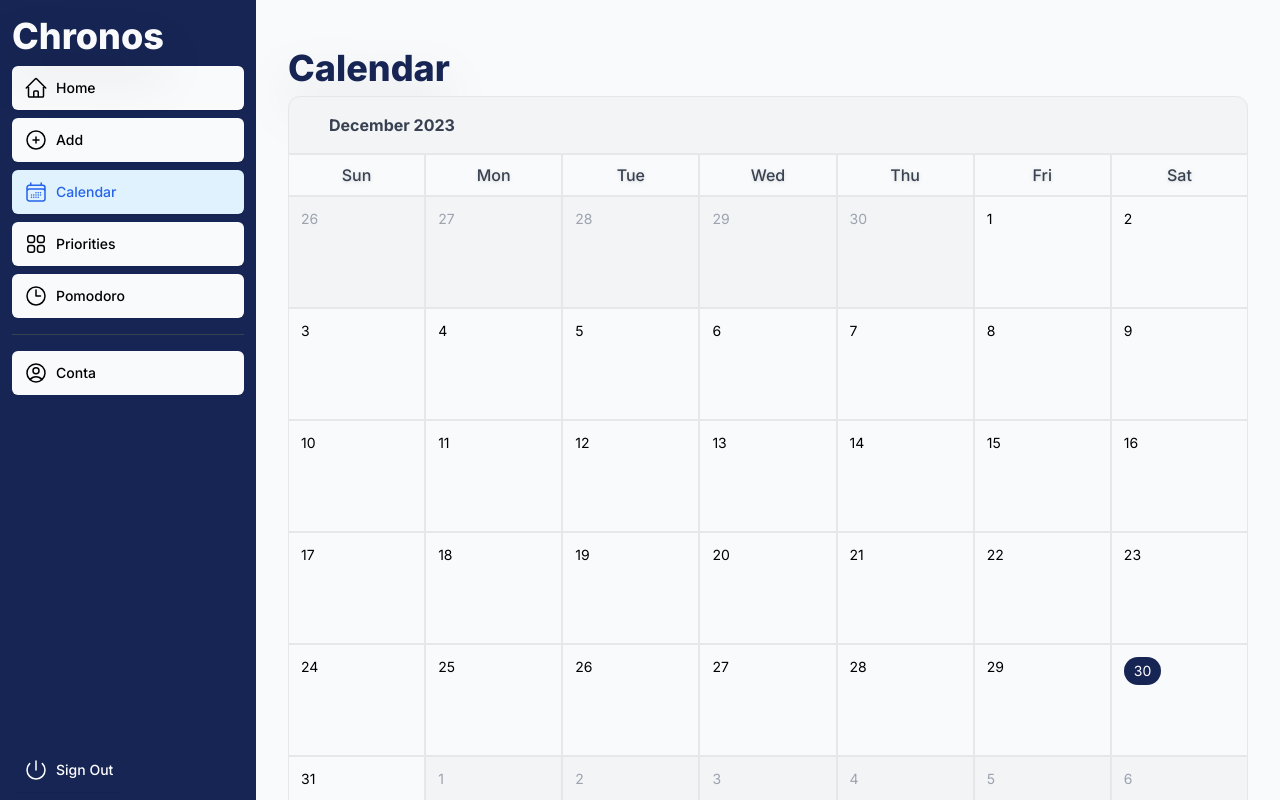
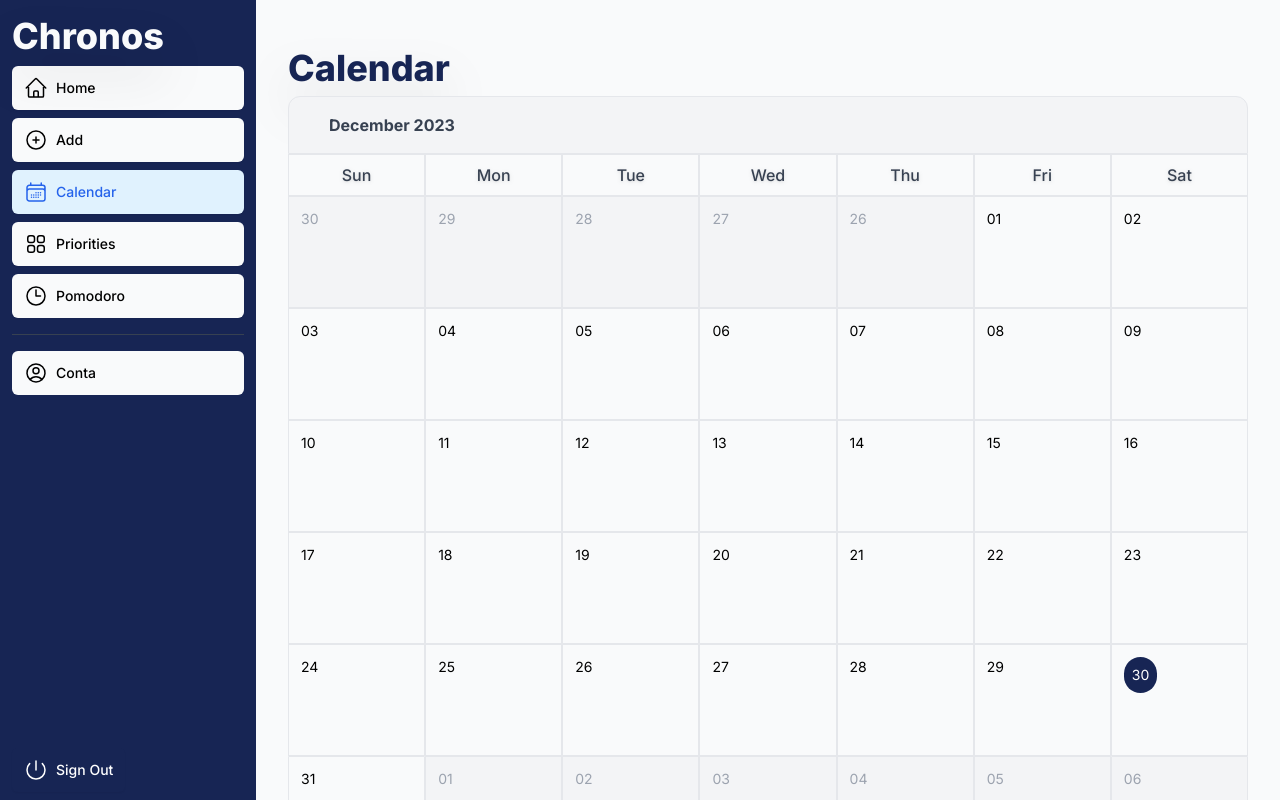
Before and after one commit to lucasKoyama/chronos-frontend, a Next.js app: page /app/calendar in a window 1280 px wide. Built offline with nearby package versions, Linux system fonts and the light colour scheme.

Commit message:
refactor: changed the way to create the calendar days to show tasks more easily

```diff
--- a/src/app/ui/calendar/Calendar.tsx
+++ b/src/app/ui/calendar/Calendar.tsx
@@ -9,32 +9,42 @@ interface CalendarProps {
 }
 
 export default function Calendar({ year, month }: CalendarProps) {
-  const [days, setDays] = useState<number[]>([]);
+  const { tasks } = useTasks();
+
+  const [days, setDays] = useState<string[]>([]);
   const [tasksOfDay, setTasksOfDay] = useState<string>('');
+
+  const twoDigit = (month: number) => month + 1 < 10 ? '0'+(month+1) : month+1;
+  const currentYearMonth = `${year}-${twoDigit(month)}`;
+
   useEffect(() => {
-    const getDaysInMonth = (year: number, month: number): number => {
+    const getLastDayOfMonth = (year: number, month: number): number => {
       return new Date(year, month + 1, 0).getDate();
     };
 
-    const firstDayOfMonth = new Date(year, month, 1).getDay();
-    const daysInMonth = getDaysInMonth(year, month);
+    const daysInMonth = getLastDayOfMonth(year, month);
+    const monthDays = Array.from({ length: daysInMonth }, (_, day) => {
+      return `${currentYearMonth}-${twoDigit(day)}`;
+    });
 
-    const lastMonthDays = getDaysInMonth(year, month - 1);
-    const nextMonthDays = 42 - (daysInMonth + firstDayOfMonth);
+    const firstDayOfMonthWeekNum = new Date(year, month, 1).getDay();
+    const lastDayOfLastMonth = getLastDayOfMonth(year, month - 1);
+    const lastMonthFinalDays = Array.from({ length: firstDayOfMonthWeekNum }, (_, index) => {
+      return `${year}-${twoDigit(month - 1 < 0 ? 11 : month - 1)}-${lastDayOfLastMonth - index}`;
+    });
 
-    const calendarDays = Array.from({ length: firstDayOfMonth }, (_, index) => lastMonthDays - firstDayOfMonth + index + 1)
-      .concat(Array.from({ length: daysInMonth }, (_, index) => index + 1))
-      .concat(Array.from({ length: nextMonthDays }, (_, index) => index + 1));
+    const leftTo42Days = 42 - monthDays.length - lastMonthFinalDays.length;
+    const nextMonthInitialDays = Array.from({ length: leftTo42Days }, (_, day) => {
+      return `${year}-${twoDigit(month == 11 ? 0 : month + 1)}-${twoDigit(day)}`;
+    });
 
+    const calendarDays = [...lastMonthFinalDays, ...monthDays, ...nextMonthInitialDays];
     setDays(calendarDays);
-  }, [year, month]);
+  }, [year, month, currentYearMonth]);
 
-  const today = new Date().getDate();
-  const monthNum = month + 1 < 10 ? '0'+(month+1) : month+1;
+  const [today] = new Date().toISOString().split("T");
   const calendar = days.map((day, index) => {
-    const daysFromOtherMonth = index <= 7 && day >= 14 || index >= 28 && day <= 14;
-    const dayDate = `${year}-${monthNum}-${day < 10 ? '0'+day : day}`;
-    console.log(dayDate)
+    const daysFromOtherMonth = !day.includes(currentYearMonth);
     return (
       <button
         key={index}
@@ -46,18 +56,18 @@ export default function Calendar({ year, month }: CalendarProps) {
             "rounded-br-xl": index === 41
           },
         )}
-        onClick={() => setTasksOfDay(dayDate)}
+        onClick={() => setTasksOfDay(day)}
       >
         <span
           className={clsx(
             "text-sm absolute top-3 left-3",
             {
               "text-gray-400": daysFromOtherMonth,
-              "p-1 px-2.5 rounded-full bg-blue-950 text-white": today === day && !daysFromOtherMonth,
+              "p-2 rounded-full bg-blue-950 text-white": day === today,
             }
           )}
         >
-          {day}
+          {day.slice(-2)}
         </span>
       </button>
     )
```
